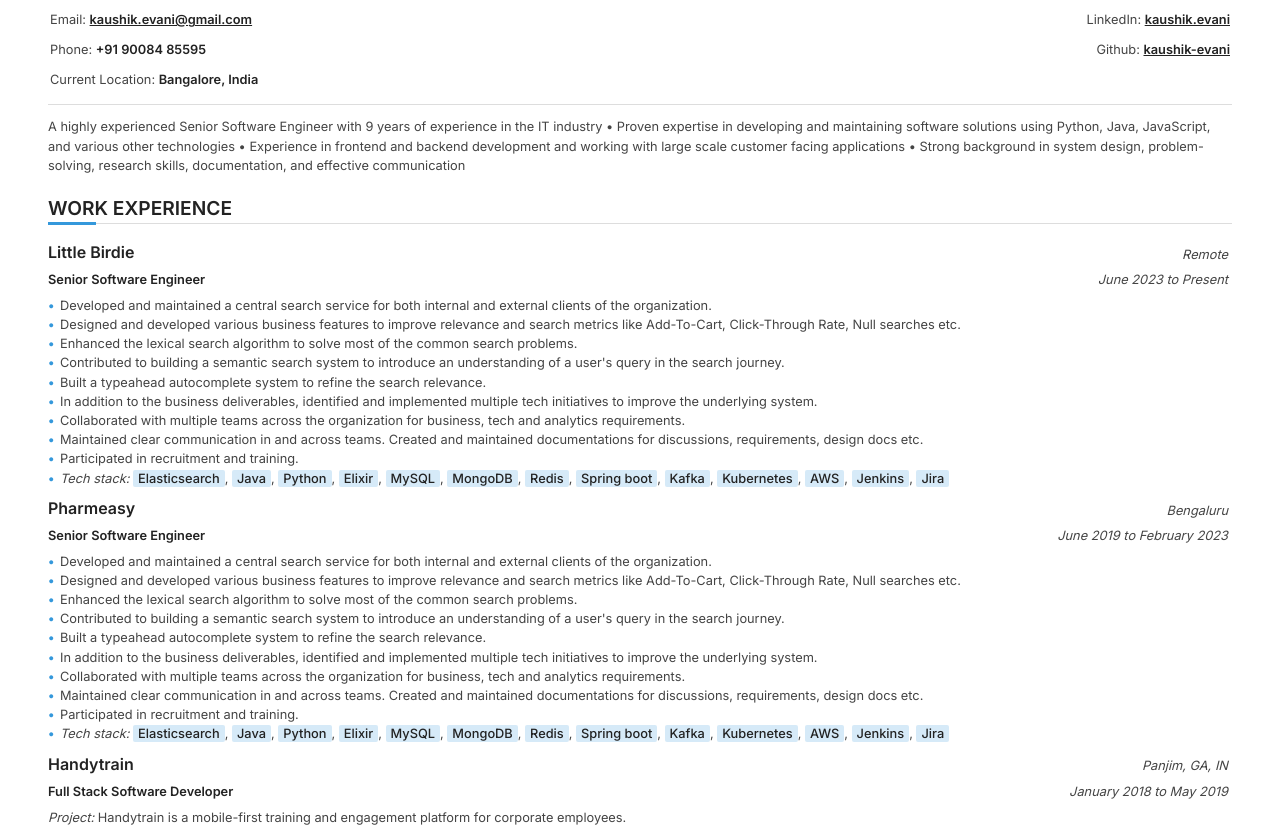
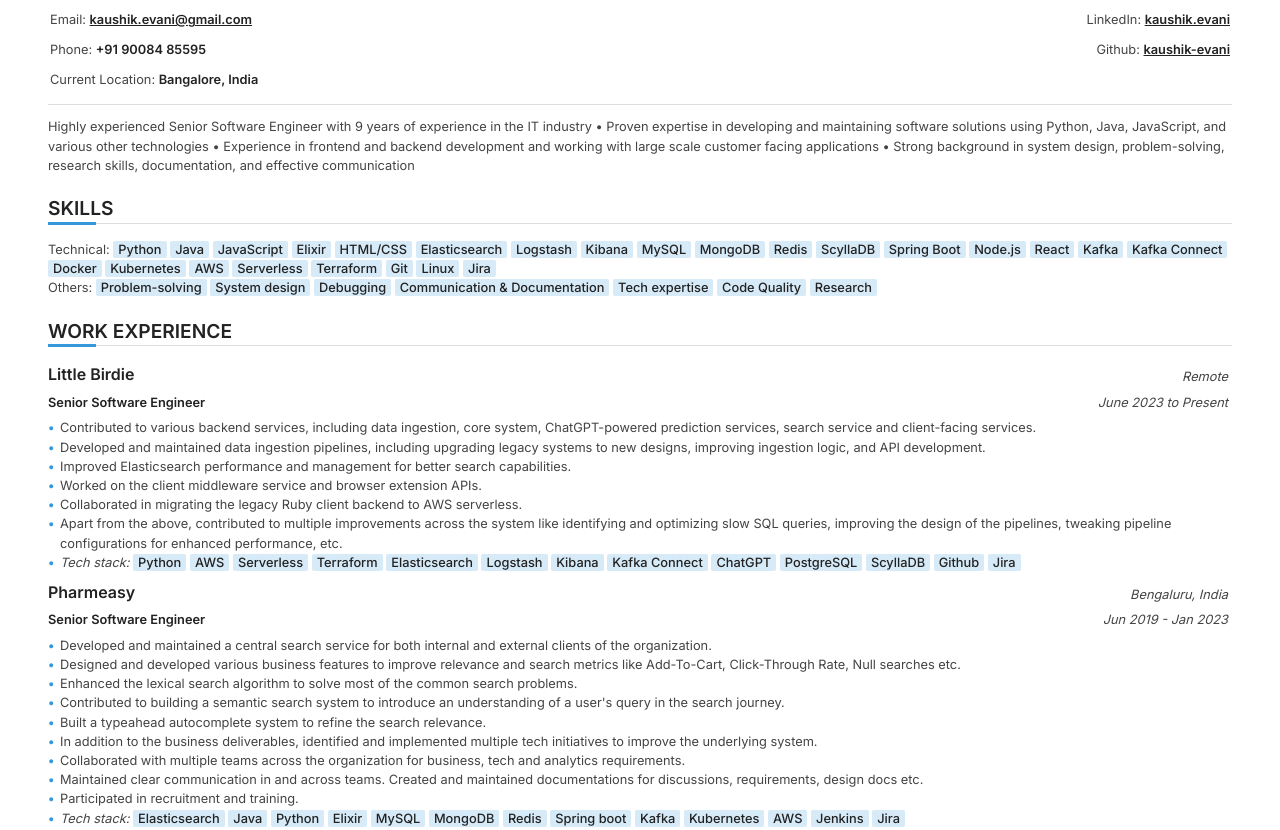
Before and after one commit to kaushik-evani/cv-html, a plain HTML site: page kaushik_evani_cv.html in a window 1280 px wide. Shown: the part 94-924 px from the top of the page. Drawn offline with Linux system fonts and the light colour scheme; a script that the page names is missing.

Commit message:
added little birdie exp and added txt format

```diff
--- a/kaushik_evani_cv.html
+++ b/kaushik_evani_cv.html
@@ -1,6 +1,7 @@
 <!doctype html>
 
 <html lang="en">
+
 <head>
     <meta charset="UTF-8" />
     <meta name="viewport" content="width=device-width, initial-scale=1.0" />
@@ -116,7 +117,7 @@
             margin-right: 0.5em;
         }
 
-            h3 + ul {
+        h3+ul {
             margin-top: 0;
         }
 
@@ -150,11 +151,11 @@
             text-align: right;
         }
 
-            h3 + p {
+        h3+p {
             margin-top: 0.2em;
         }
 
-            li > p {
+        li>p {
             margin-top: 0;
         }
 
@@ -247,7 +248,7 @@
             width: 48px;
         }
 
-            h2 + * {
+        h2+* {
             margin-top: 2rem;
         }
 
@@ -327,20 +328,11 @@
                     <tr>
                         <td align="left">
                             Email:
-                                <strong
-                                    ><a href="mailto:kaushik.evani@gmail.com"
-                                        >kaushik.evani@gmail.com</a
-                                    ></strong
-                                >
+                            <strong><a href="mailto:kaushik.evani@gmail.com">kaushik.evani@gmail.com</a></strong>
                         </td>
                         <td align="right">
                             LinkedIn:
-                                <strong
-                                    ><a
-                                        href="https://www.linkedin.com/in/kaushik-evani/"
-                                        >kaushik.evani</a
-                                    ></strong
-                                >
+                            <strong><a href="https://www.linkedin.com/in/kaushik-evani/">kaushik.evani</a></strong>
                         </td>
                     </tr>
                 </tbody>
@@ -353,11 +345,7 @@
                         </td>
                         <td align="right">
                             Github:
-                                <strong
-                                    ><a href="https://github.com/kaushik-evani"
-                                        >kaushik-evani</a
-                                    ></strong
-                                >
+                            <strong><a href="https://github.com/kaushik-evani">kaushik-evani</a></strong>
                         </td>
                     </tr>
                 </tbody>
@@ -375,8 +363,8 @@
             </table>
             <hr />
             <p>
-                    A highly experienced Senior Software Engineer with 9 years
-                    of experience in the IT industry &#8226; Proven expertise in
+                Highly experienced Senior Software Engineer with 9 years of
+                experience in the IT industry &#8226; Proven expertise in
                 developing and maintaining software solutions using Python,
                 Java, JavaScript, and various other technologies &#8226;
                 Experience in frontend and backend development and working
@@ -384,11 +372,75 @@
                 background in system design, problem-solving, research
                 skills, documentation, and effective communication
             </p>
+            <h2>Skills</h2>
+            <p>
+                Technical: <code>Python</code> <code>Java</code>
+                <code>JavaScript</code> <code>Elixir</code>
+                <code>HTML/CSS</code> <code>Elasticsearch</code>
+                <code>Logstash</code> <code>Kibana</code>
+                <code>MySQL</code> <code>MongoDB</code> <code>Redis</code>
+                <code>ScyllaDB</code> <code>Spring Boot</code> <code>Node.js</code>
+                <code>React</code> <code>Kafka</code> <code>Kafka Connect</code> <code>Docker</code>
+                <code>Kubernetes</code> <code>AWS</code> <code>Serverless</code> <code>Terraform</code>
+                <code>Git</code> <code>Linux</code> <code>Jira</code><br />
+                Others: <code>Problem-solving</code>
+                <code>System design</code> <code>Debugging</code>
+                <code>Communication &amp; Documentation</code>
+                <code>Tech expertise</code> <code>Code Quality</code>
+                <code>Research</code>
+            </p>
             <h2>Work Experience</h2>
             <h3>Little Birdie</h3>
             <p class="pull-right"><em>Remote</em></p>
             <p><strong>Senior Software Engineer</strong></p>
             <p class="pull-right"><em>June 2023 to Present</em></p>
+            <ul>
+                <li>
+                    <p>
+                        Contributed to various backend services, including data ingestion, core system, ChatGPT-powered prediction services, search service and client-facing services.
+                    </p>
+                </li>
+                <li>
+                    <p>
+                        Developed and maintained data ingestion pipelines, including upgrading legacy systems to new designs, improving ingestion logic, and API development.
+                    </p>
+                </li>
+                <li>
+                    <p>
+                        Improved Elasticsearch performance and management for better search capabilities.
+                    </p>
+                </li>
+                <li>
+                    <p>
+                        Worked on the client middleware service and browser extension APIs.
+                    </p>
+                </li>
+                <li>
+                    <p>
+                        Collaborated in migrating the legacy Ruby client backend to AWS serverless.
+                    </p>
+                </li>
+                <li>
+                    <p>
+                        Apart from the above, contributed to multiple improvements across the system like identifying and optimizing slow SQL queries, improving the design of the pipelines, tweaking pipeline configurations for enhanced performance, etc.
+                    </p>
+                </li>
+                <li>
+                    <p>
+                        <em>Tech stack:</em> <code>Python</code>
+                        <code>AWS</code> <code>Serverless</code>
+                        <code>Terraform</code> <code>Elasticsearch</code>
+                        <code>Logstash</code> <code>Kibana</code>
+                        <code>Kafka Connect</code> <code>ChatGPT</code>
+                        <code>PostgreSQL</code> <code>ScyllaDB</code>
+                        <code>Github</code> <code>Jira</code>
+                    </p>
+                </li>
+            </ul>
+            <h3>Pharmeasy</h3>
+            <p class="pull-right"><em>Bengaluru, India</em></p>
+            <p><strong>Senior Software Engineer</strong></p>
+            <p class="pull-right"><em>Jun 2019 - Jan 2023</em></p>
             <ul>
                 <li>
                     <p>
@@ -449,94 +501,20 @@
                 </li>
                 <li>
                     <p>
-                            <em>Tech stack:</em> <code>Elasticsearch</code>,
-                            <code>Java</code>, <code>Python</code>,
-                            <code>Elixir</code>, <code>MySQL</code>,
-                            <code>MongoDB</code>, <code>Redis</code>,
-                            <code>Spring boot</code>, <code>Kafka</code>,
-                            <code>Kubernetes</code>, <code>AWS</code>,
-                            <code>Jenkins</code>, <code>Jira</code>
-                        </p>
-                    </li>
-                </ul>
-                <h3>Pharmeasy</h3>
-                <p class="pull-right"><em>Bengaluru</em></p>
-                <p><strong>Senior Software Engineer</strong></p>
-                <p class="pull-right"><em>June 2019 to February 2023</em></p>
-                <ul>
-                    <li>
-                        <p>
-                            Developed and maintained a central search service
-                            for both internal and external clients of the
-                            organization.
-                        </p>
-                    </li>
-                    <li>
-                        <p>
-                            Designed and developed various business features to
-                            improve relevance and search metrics like
-                            Add-To-Cart, Click-Through Rate, Null searches etc.
-                        </p>
-                    </li>
-                    <li>
-                        <p>
-                            Enhanced the lexical search algorithm to solve most
-                            of the common search problems.
-                        </p>
-                    </li>
-                    <li>
-                        <p>
-                            Contributed to building a semantic search system to
-                            introduce an understanding of a user's query in the
-                            search journey.
-                        </p>
-                    </li>
-                    <li>
-                        <p>
-                            Built a typeahead autocomplete system to refine the
-                            search relevance.
-                        </p>
-                    </li>
-                    <li>
-                        <p>
-                            In addition to the business deliverables, identified
-                            and implemented multiple tech initiatives to improve
-                            the underlying system.
-                        </p>
-                    </li>
-                    <li>
-                        <p>
-                            Collaborated with multiple teams across the
-                            organization for business, tech and analytics
-                            requirements.
-                        </p>
-                    </li>
-                    <li>
-                        <p>
-                            Maintained clear communication in and across teams.
-                            Created and maintained documentations for
-                            discussions, requirements, design docs etc.
-                        </p>
-                    </li>
-                    <li>
-                        <p>Participated in recruitment and training.</p>
-                    </li>
-                    <li>
-                        <p>
-                            <em>Tech stack:</em> <code>Elasticsearch</code>,
-                            <code>Java</code>, <code>Python</code>,
-                            <code>Elixir</code>, <code>MySQL</code>,
-                            <code>MongoDB</code>, <code>Redis</code>,
-                            <code>Spring boot</code>, <code>Kafka</code>,
-                            <code>Kubernetes</code>, <code>AWS</code>,
-                            <code>Jenkins</code>, <code>Jira</code>
+                        <em>Tech stack:</em> <code>Elasticsearch</code>
+                        <code>Java</code> <code>Python</code>
+                        <code>Elixir</code> <code>MySQL</code>
+                        <code>MongoDB</code> <code>Redis</code>
+                        <code>Spring boot</code> <code>Kafka</code>
+                        <code>Kubernetes</code> <code>AWS</code>
+                        <code>Jenkins</code> <code>Jira</code>
                     </p>
                 </li>
             </ul>
             <h3>Handytrain</h3>
-                <p class="pull-right"><em>Panjim, GA, IN</em></p>
+            <p class="pull-right"><em>Panjim, Goa, India</em></p>
             <p><strong>Full Stack Software Developer</strong></p>
-                <p class="pull-right"><em>January 2018 to May 2019</em></p>
+            <p class="pull-right"><em>Jan 2018 - May 2019</em></p>
             <p>
                 <em>Project:</em> Handytrain is a mobile-first training and
                 engagement platform for corporate employees.
@@ -562,12 +540,12 @@
                 </li>
                 <li>
                     <p>
-                            <em>Tech stack:</em> <code>Python</code>,
-                            <code>Django</code>, <code>Javascript</code>,
-                            <code>Node.js</code>, <code>TypeScript</code>,
-                            <code>Angular</code>, <code>PostgreSQL</code>,
-                            <code>MongoDB</code>, <code>Redis</code>,
-                            <code>Git</code>, <code>Jira</code>
+                        <em>Tech stack:</em> <code>Python</code>
+                        <code>Django</code> <code>Javascript</code>
+                        <code>Node.js</code> <code>TypeScript</code>
+                        <code>Angular</code> <code>PostgreSQL</code>
+                        <code>MongoDB</code> <code>Redis</code>
+                        <code>Git</code> <code>Jira</code>
                     </p>
                 </li>
             </ul>
@@ -591,9 +569,9 @@
                 </li>
             </ul>
             <h3>Botifai Technologies</h3>
-                <p class="pull-right"><em>Bangaluru, India</em></p>
+            <p class="pull-right"><em>Bengaluru, India</em></p>
             <p><strong>Senior Software Developer</strong></p>
-                <p class="pull-right"><em>Sep 2016 to Dec 2017</em></p>
+            <p class="pull-right"><em>Sep 2016 - Dec 2017</em></p>
             <ul>
                 <li>
                     <p>
@@ -627,16 +605,16 @@
                 </li>
                 <li>
                     <p>
-                            <em>Tech stack:</em> <code>Javascript</code>,
-                            <code>Node.js</code>,
-                            <code>NoSQL (CouchDB, MongoDB)</code>,
-                            <code>Selenium</code>, <code>DigitalOcean</code>,
+                        <em>Tech stack:</em> <code>Javascript</code>
+                        <code>Node.js</code>
+                        <code>NoSQL (CouchDB, MongoDB)</code>
+                        <code>Selenium</code> <code>DigitalOcean</code>
                         <code>Git</code>
                     </p>
                 </li>
             </ul>
             <p><strong>Software Developer</strong></p>
-                <p class="pull-right"><em>Jun 2015 to Aug 2016</em></p>
+            <p class="pull-right"><em>Jun 2015 - Aug 2016</em></p>
             <ul>
                 <li>
                     <p>
@@ -655,32 +633,16 @@
                 </li>
                 <li>
                     <p>
-                            <em>Tech stack:</em> <code>Javascript</code>,
-                            <code>HTML/CSS</code>, <code>Node.js</code>,
-                            <code>Angular.js</code>,
-                            <code>NoSQL (CouchDB, MongoDB)</code>,
-                            <code>Heroku</code>,
-                            <code>Javascript Web APIs</code>,
-                            <code>Selenium</code>, <code>Git</code>
+                        <em>Tech stack:</em> <code>Javascript</code>
+                        <code>HTML/CSS</code> <code>Node.js</code>
+                        <code>Angular.js</code>
+                        <code>NoSQL (CouchDB, MongoDB)</code>
+                        <code>Heroku</code>
+                        <code>Javascript Web APIs</code>
+                        <code>Selenium</code> <code>Git</code>
                     </p>
                 </li>
             </ul>
-                <h2>Skills</h2>
-                <p>
-                    Technical: <code>Java</code> <code>Python</code>
-                    <code>JavaScript</code> <code>Elixir</code>
-                    <code>HTML/CSS</code> <code>Elasticsearch</code>
-                    <code>MySQL</code> <code>MongoDB</code> <code>Redis</code>
-                    <code>Spring Boot</code> <code>Node.js</code>
-                    <code>React</code> <code>Kafka</code> <code>Docker</code>
-                    <code>Kubernetes</code> <code>AWS</code> <code>Git</code>
-                    <code>Linux</code> <code>Jira</code><br />
-                    Others: <code>Problem-solving</code>
-                    <code>System design</code>
-                    <code>Communication &amp; Documentation</code>
-                    <code>Tech expertise</code> <code>Code Quality</code>
-                    <code>Research</code>
-                </p>
             <h2>Education</h2>
             <h3>University of Hertfordshire</h3>
             <p class="pull-right"></p>
@@ -699,12 +661,11 @@
     </div>
 </body>
 
-    <script
-        src="https://twemoji.maxcdn.com/v/14.0.2/twemoji.min.js"
+<script src="https://twemoji.maxcdn.com/v/14.0.2/twemoji.min.js"
     integrity="sha384-32KMvAMS4DUBcQtHG6fzADguo/tpN1Nh6BAJa2QqZc6/i0K+YPQE+bWiqBRAWuFs"
-        crossorigin="anonymous"
-    ></script>
+    crossorigin="anonymous"></script>
 <script>
     twemoji.parse(document.body);
 </script>
+
 </html>
```
Also changed, not shown: cv_txt.txt (added), 1 other file. Lines whose indentation alone changed are shown as unchanged.
